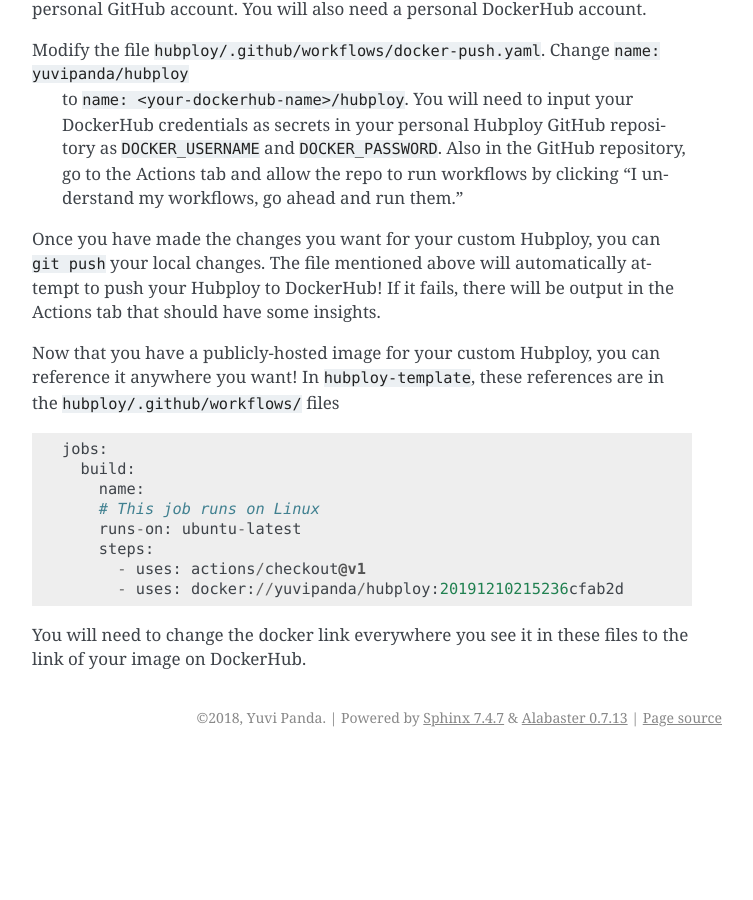
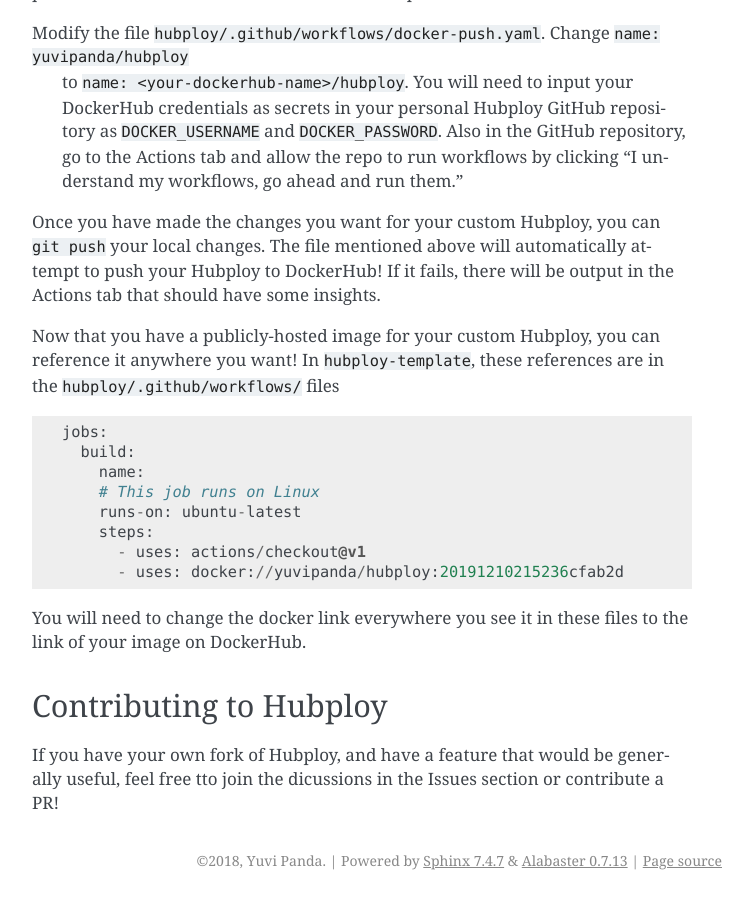
Before and after one commit to berkeley-dsep-infra/hubploy, a Sphinx documentation site: the page built from docs/howto/hubploy-setup-dev-environment.rst, in a window 1280 px wide and 900 px high, scrolled down 1513 px. Shown: the whole window, without its empty margins (388-1141 px from the left). Built offline with Sphinx 7.4.7, drawn with Linux system fonts in a browser that asks for light colours; before the commit the page ends 2270 px from its top, so only the background shows below that; some of the changed text lies outside the part shown.

Commit message:
Updates for first draft of Custom Hubploy How-To

```diff
--- a/docs/howto/hubploy-setup-dev-environment.rst
+++ b/docs/howto/hubploy-setup-dev-environment.rst
@@ -5,12 +5,11 @@
 This is a guide on how to setup a development environment for Hubploy. Use cases would be for
 making a custom Hubploy image for your own use or contributing to the Hubploy repository.
 
-General Procedure:
-
 * `Prerequisites`_
 * `Modifying Hubploy Files`_
 * `Using a Custom Hubploy Locally`_
 * `Building a Custom Hubploy on DockerHub`_
+* `Contributing to Hubploy`_
 
 Prerequisites
 ===========================
@@ -42,7 +41,8 @@
 Using a Custom Hubploy Locally
 ==============================
 
-Hubploy can normally be installed via ``pip install hubploy``, but using a custom version of Hubploy will require different installation methods.
+Hubploy can normally be installed via ``pip install hubploy``, but using a custom version of
+Hubploy will require different installation methods.
 
 If you are just using your custom Hubploy locally, you can link it with ``pip``. Go to the top
 folder of your ``hubploy-template`` or JupyterHub deployment repo and run::
@@ -51,6 +51,7 @@
 
 You can then make changes to your local Hubploy files and rerun Hubploy commands in the other
 folder for quick development.
+
 
 Building a Custom Hubploy on DockerHub
 ======================================
@@ -84,3 +85,10 @@
 
 You will need to change the docker link everywhere you see it in these files to the link of your
 image on DockerHub.
+
+
+Contributing to Hubploy
+=======================
+
+If you have your own fork of Hubploy, and have a feature that would be generally useful, feel free
+tto join the dicussions in the Issues section or contribute a PR!
```
